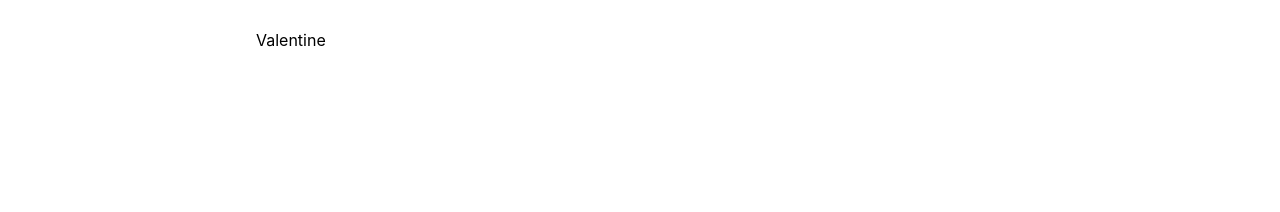
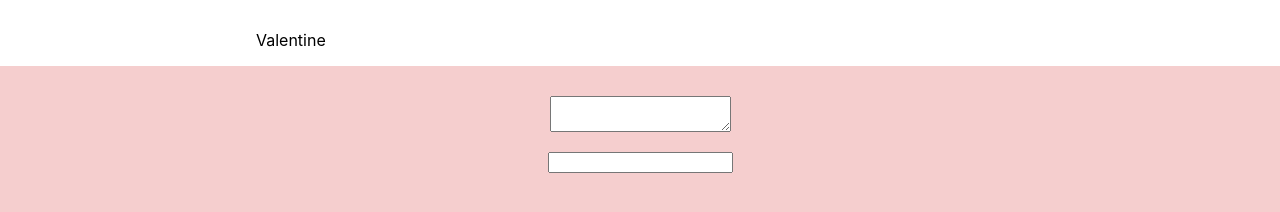
Before and after one commit to Maiyoj/Maps-n-Bags, a React (Create React App) app: page /blog in a window 1280 px wide. Shown: the part 2496-2708 px from the top of the page. Before the commit the page ends 2562 px from the top, so only its background shows below. Built offline with nearby package versions, Linux system fonts and the light colour scheme; data requests are answered from the project's data file.

Commit message:
add comment form

```diff
--- a/src/App.css
+++ b/src/App.css
@@ -104,3 +104,15 @@ width: 60%;
 .about h1{
   text-align: center;
 }
+
+.commentForm{
+  background-color: #F5CECE;
+  height: 40vh;
+
+}
+.updateForm{
+  padding-top: 30px;
+  display: flex;
+  flex-direction: column;
+  align-items: center;
+}
--- a/src/components/Blog.js
+++ b/src/components/Blog.js
@@ -1,6 +1,7 @@
 import Article from "./Article";
 import {useEffect, useState} from "react";
 import Search from "./Search";
+import Comments from "./Comments";
 
 
 
@@ -31,6 +32,7 @@ const allBlogs = blogs.map((blog) =>{
             <h1>Blogs</h1>
             <Search />
             {allBlogs}
+            <Comments />
         </div>
     )
 
--- /dev/null
+++ b/src/components/Comments.js
@@ -0,0 +1,12 @@
+function Comments(){
+    return(
+
+     <div className="commentForm">
+         <form className="updateForm">
+         <textarea></textarea><br/>
+         <input></input>
+         </form>
+     </div>
+     )
+}
+export default Comments
```
Also changed, not shown: src/components/Gallery.js (deleted, +0 -8 lines).
